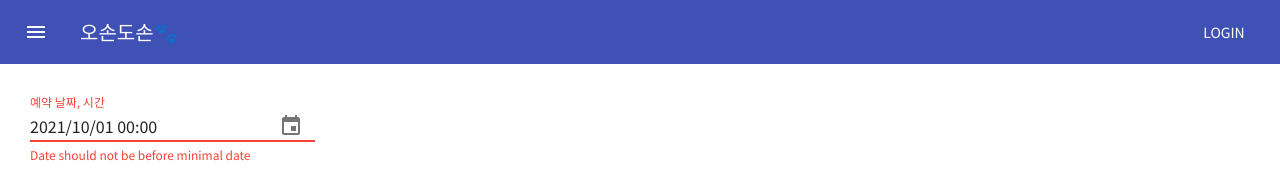
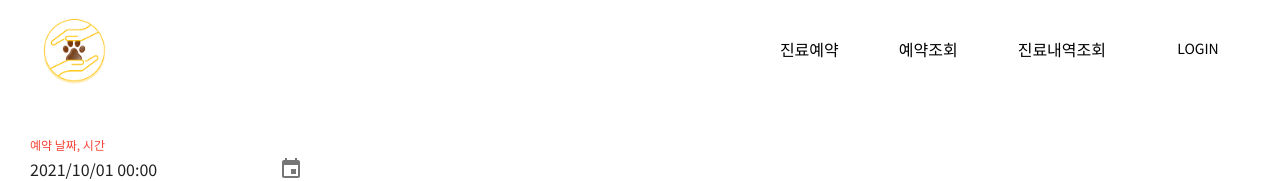
Before and after one commit to Seohyun-Roh/Oson_Doson_v2, a React (Create React App) app in the folder client/: page /appt in a window 1280 px wide. Shown: the top 181 px of the page. Built offline with nearby package versions, Linux system fonts and the light colour scheme; no server answers.

Commit message:
modified navBar CSS

```diff
--- a/client/src/components/MenuBar.js
+++ b/client/src/components/MenuBar.js
@@ -1,9 +1,9 @@
 import React, { Component } from 'react'
 import { Link as RouterLink } from 'react-router-dom';
-import { Link, AppBar, Toolbar, IconButton, Typography, Drawer, MenuItem, withStyles } from '@material-ui/core';
-import MenuIcon from '@material-ui/icons/Menu';
+import { Link, withStyles } from '@material-ui/core';
 
 import '../App.css';
+import logo from '../img/logo.png';
 import LoginCheck from '../utils/LoginCheck';
 
 const styles = theme => ({
@@ -11,29 +11,29 @@ const styles = theme => ({
       width:'100%',
       overflowX:"auto"
     },
-    grow: {
-      flexGrow: 1,
+    menuBox: {
+      display: 'flex',
+      alignItems: 'center',
+      justifyContent: 'space-between'
     },
-    menuButton: {
-      marginLeft: -12,
-      marginRight: 20,
+    menuItems: {
+      display: 'flex',
+      alignItems: 'center',
+      '& li':{
+        color: 'black',
+        listStyle: 'none',
+        margin: '0px 40px 10px 10px',
+        '&:last-child':{
+          marginRight: '50px'
+        },
+        '&:hover': {
+          color: '#ff5252'
+        }
+      }
     },
-    title: {
-      display: 'none',
-      [theme.breakpoints.up('sm')]: {
-        display: 'block',
-      },
-      textDecoration: 'none'
-    },
-    drawer:{
-      position: 'relative'
-    },
-    btnClose:{
-      position: 'absolute',
-      right: '4px'
-    },
-    hidden: {
-      display: 'none'
+    logo: {
+      width: '70px',
+      height: '70px'
     }
   })
 
@@ -51,43 +51,27 @@ class MenuBar extends Component {
         const {classes}=this.props;
         return (
             <div className={classes.root}>
-                <AppBar position="static">
-                <Toolbar>
-                    <IconButton className={classes.menuButton} color="inherit" onClick={this.handleDrawerToggle}>
-                    <MenuIcon />
-                    </IconButton>
-                    <Typography className={classes.title} variant="h6" color="inherit" noWrap component={RouterLink} to="/">
-                    오손도손🐾
-                    </Typography>
-                    <div className={classes.grow} />
-                    <LoginCheck />
-                </Toolbar>
-                </AppBar>
-                <Drawer open={this.state.toggle} className={classes.drawer}>
-                  <MenuItem onClick={this.handleDrawerToggle}>
+                <div className={classes.nav}>
+                  <ul className={classes.menuBox}>
+                    <div>
                       <Link component={RouterLink} to="/">
-                      Home
+                        <img src={logo} className={classes.logo} alt="logo"/>
                       </Link>
-                  </MenuItem>
-                  <MenuItem onClick={this.handleDrawerToggle} className={classes.btnClose}>
-                      X
-                  </MenuItem>
-                  <MenuItem onClick={this.handleDrawerToggle}>
-                      <Link component={RouterLink} to="/appt">
-                      진료예약
+                    </div>
+                    <div className={classes.menuItems}>
+                      <Link component={RouterLink} to="/appt" style={{textDecoration:'none'}}>
+                        <li>진료예약</li>
                       </Link>
-                  </MenuItem>
-                  <MenuItem onClick={this.handleDrawerToggle}>
-                      <Link component={RouterLink} to="/appt_check">
-                      예약조회
+                      <Link component={RouterLink} to="/appt_check" style={{textDecoration:'none'}}>
+                        <li>예약조회</li>
                       </Link>
-                  </MenuItem>
-                  <MenuItem onClick={this.handleDrawerToggle}>
-                      <Link component={RouterLink} to="/med_history">
-                      진료내역조회
+                      <Link component={RouterLink} to="/med_history" style={{textDecoration:'none'}}>
+                        <li>진료내역조회</li>
                       </Link>
-                  </MenuItem>
-                </Drawer>
+                      <li><LoginCheck /></li>
+                    </div>
+                  </ul>
+                </div>
             </div>
         )
     }
```
Also changed, not shown: client/src/img/logo.png (added).
